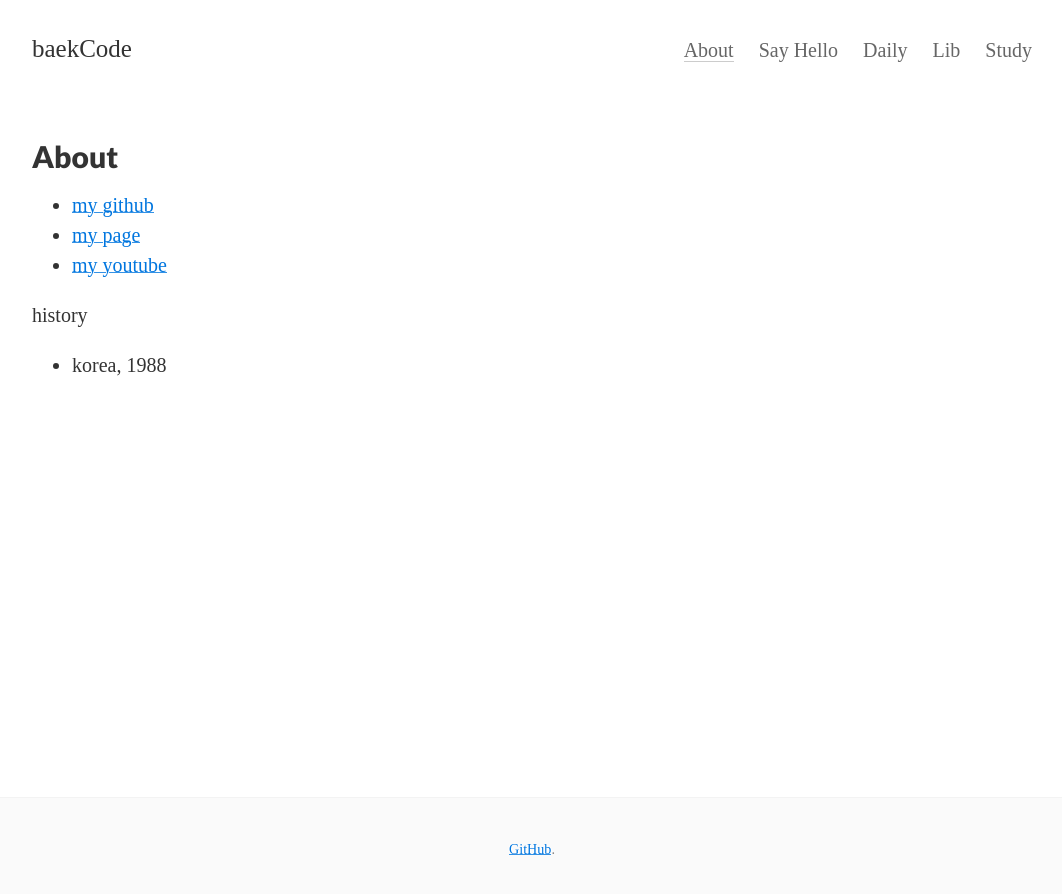
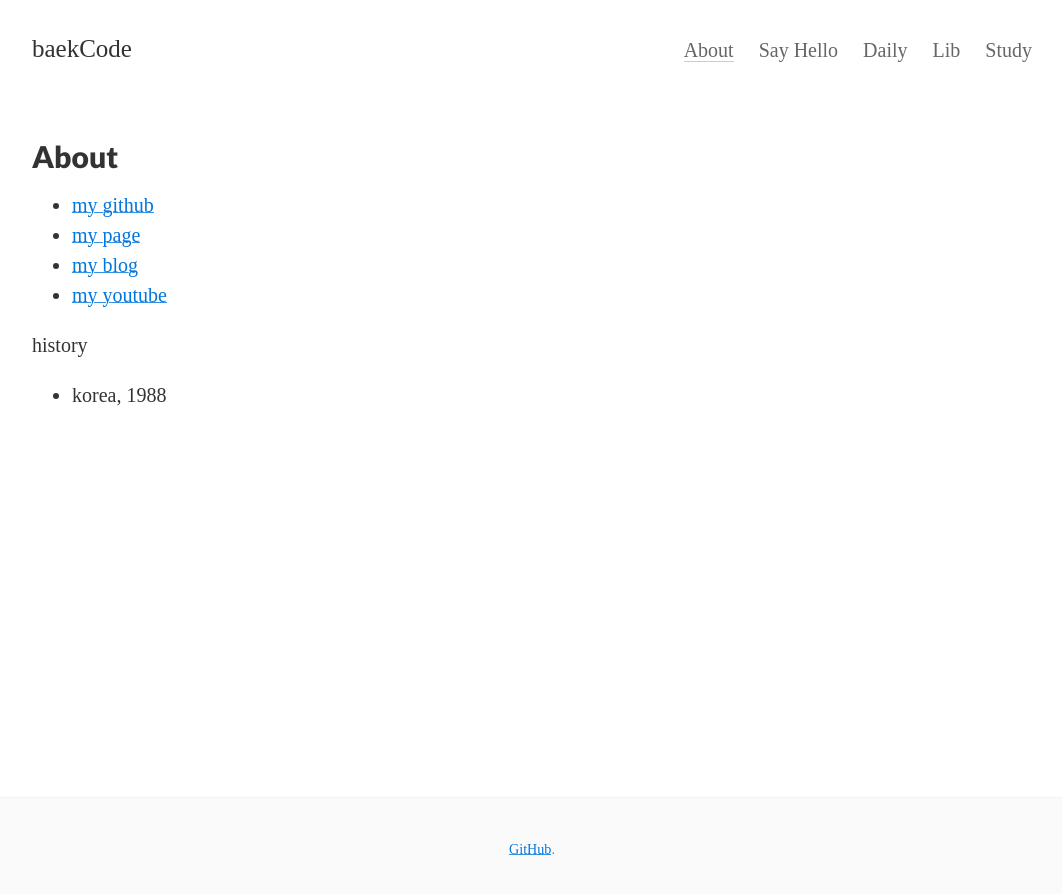
Before and after one commit to 77unny/blog, a Jekyll site: the page built from about.md, in a window 1280 px wide. Shown: the top 894 px of the page, without its empty margins (108-1170 px from the left). Built offline with Jekyll 4.4.1, drawn with Linux system fonts in a browser that asks for light colours.

Commit message:
about link

```diff
--- a/about.md
+++ b/about.md
@@ -6,8 +6,9 @@ tags: about
 ---
 
 
-* [my github](https://github.com/BaekJueun)
-* [my page](https://baekjueun.github.io)
+* [my github](https://github.com/baekCode)
+* [my page](https://baekCode.github.io)
+* [my blog](https://baekCode.github.io/blog)
 * [my youtube](https://www.youtube.com/user/beakjueun)
 
 history
```
